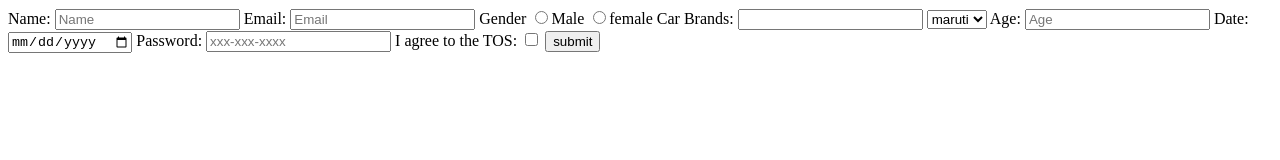
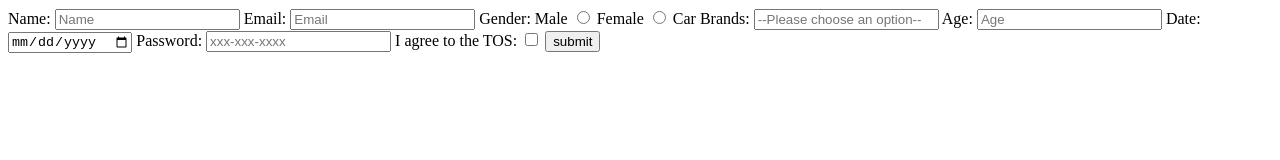
Before and after one commit to acciojob/signup-form-car-Mayank17-stack, a website: page main.html in a window 1280 px wide. Drawn offline with Linux system fonts and the light colour scheme.

Commit message:
created a submission

```diff
--- a/main.html
+++ b/main.html
@@ -17,17 +17,19 @@
 		 <label for="email">Email:</label>
 		<input type="Email" id="email" placeholder="Email" required>
 
-		Gender <input type="radio" name="gender" id="gender_m" required>Male
-		<input type="radio" name="gender" id="gender_f" required>female
+		 <label for="email">Gender:</label>
+		<label for="gender_m">Male</label>
+		 <input type="radio" name="gender" id="gender_m" required>
+
+
+		<label for="gender_f">Female</label>
+		<input type="radio" name="gender" id="gender_f" required>
 
 		 <label for="cars">Car Brands:</label>
-		<input type="select" id="cars" required>
-		<select>
-			<option>maruti</option>
-			<option>BMW</option>
-			<option>Tata</option>
-		</select>
-
+         <input type="select" id="cars" name="cars" placeholder="--Please choose an option--" required>
+             <!-- <select>
+		    <option value="" disabled selected>--Please choose an option--</option>
+		    </select> -->
 
          <label for="age">Age:</label>
 		<input type="number" id="age" placeholder="Age" required>
@@ -35,7 +37,7 @@
 		<label for="dob">Date:</label>
 		<input type="Date" id="dob"  required>
 
-	 <label for="password">Password:</label>
+	   <label for="password">Password:</label>
 	   <input type="Password" id="Password" placeholder="xxx-xxx-xxxx" required>
 
 	     <label for="tos">I agree to the TOS:</label>
```
